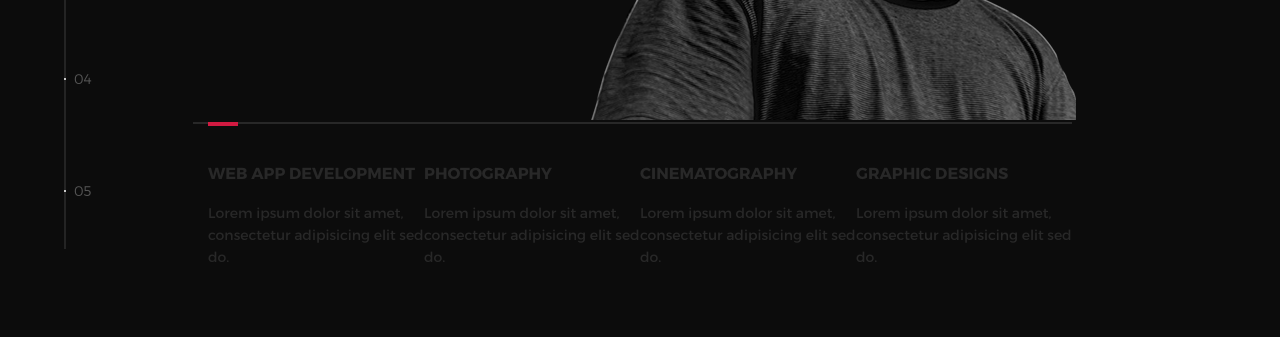
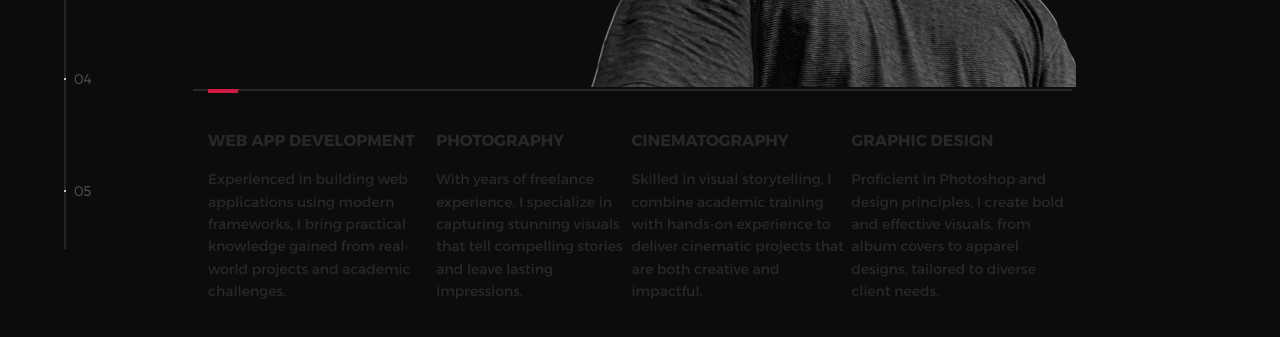
Before and after one commit to brennalexandernavarez/brennalexandernavarez.github.io, a plain HTML site: page index.html in a window 1280 px wide. Shown: the part 431-768 px from the top of the page. Drawn offline with nearby package versions, Linux system fonts and the light colour scheme.

Commit message:
checkpoint 1

```diff
--- a/index.html
+++ b/index.html
@@ -62,22 +62,22 @@
               <div class="intro--options">
                 <a href="#0">
                   <h3>Web App Development</h3>
-                  <p>Lorem ipsum dolor sit amet, consectetur adipisicing elit sed do.</p>
+                  <p>Experienced in building web applications using modern frameworks, I bring practical knowledge gained from real-world projects and academic challenges.</p>
                 </a>
                 <a href="#0">
                   <h3>Photography</h3>
-                  <p>Lorem ipsum dolor sit amet, consectetur adipisicing elit sed do.</p>
+                  <p>With years of freelance experience, I specialize in capturing stunning visuals that tell compelling stories and leave lasting impressions.</p>
                 </a>
                 <a href="#0">
-                   <h3>Cinematography</h3> <!--&amp; shark</h3> -->
-                  <p>Lorem ipsum dolor sit amet, consectetur adipisicing elit sed do.</p>
+                  <h3>Cinematography</h3>
+                  <p>Skilled in visual storytelling, I combine academic training with hands-on experience to deliver cinematic projects that are both creative and impactful.</p>
                 </a>
                 <a href="#0">
-                  <h3>Graphic Designs</h3> <!--&amp; shark</h3> -->
-                 <p>Lorem ipsum dolor sit amet, consectetur adipisicing elit sed do.</p>
-               </a>
+                  <h3>Graphic Design</h3>
+                  <p>Proficient in Photoshop and design principles, I create bold and effective visuals, from album covers to apparel designs, tailored to diverse client needs.</p>
+                </a>
+              </div>
 
-              </div>
             </div>
           </li>
           <li class="l-section section">
```
